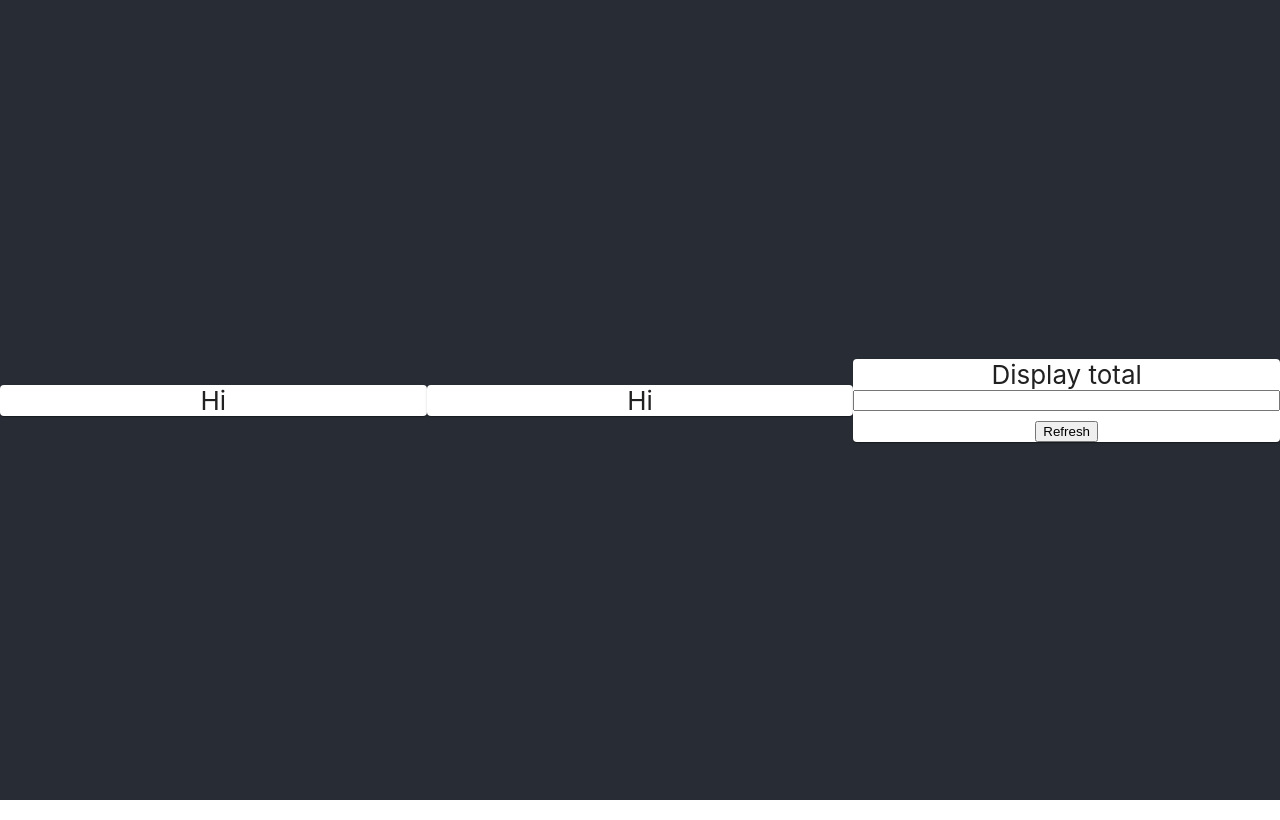
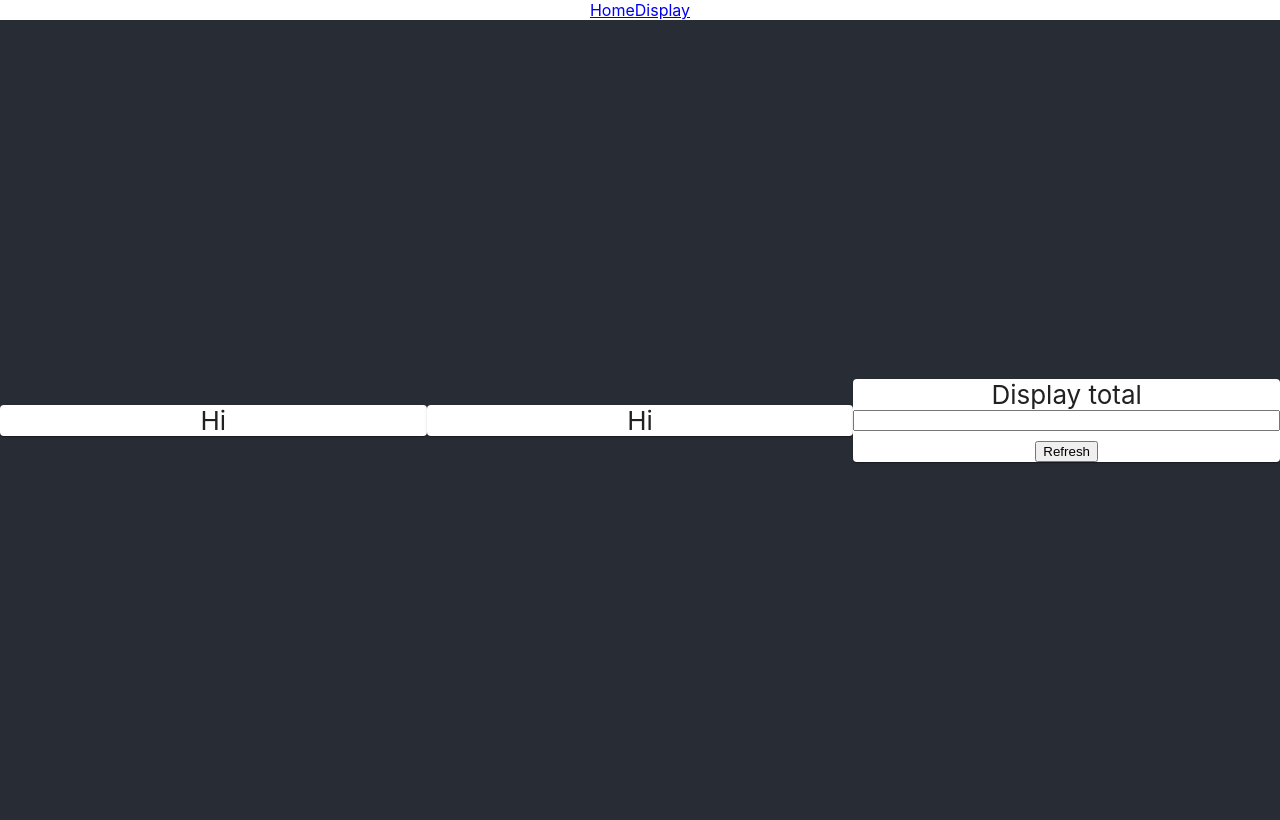
Before and after one commit to chemotaxis/faith-promise-frontend-react, a React (Create React App) app: page / in a window 1280 px wide. Built offline with nearby package versions, Linux system fonts and the light colour scheme.

Commit message:
Add routes to different pages

```diff
--- a/src/App.js
+++ b/src/App.js
@@ -1,4 +1,5 @@
 import React, { useState } from 'react';
+import { Link } from '@reach/router';
 
 import Grid from '@material-ui/core/Grid';
 import Paper from '@material-ui/core/Paper';
@@ -54,6 +55,10 @@ function App() {
 
   return (
     <div className="App">
+      <nav>
+        <Link to="/">Home</Link>
+        <Link to="display">Display</Link>
+      </nav>
       <Grid container className="App-header">
         <Grid item xs={4}>
           <Paper>Hi</Paper>
```
